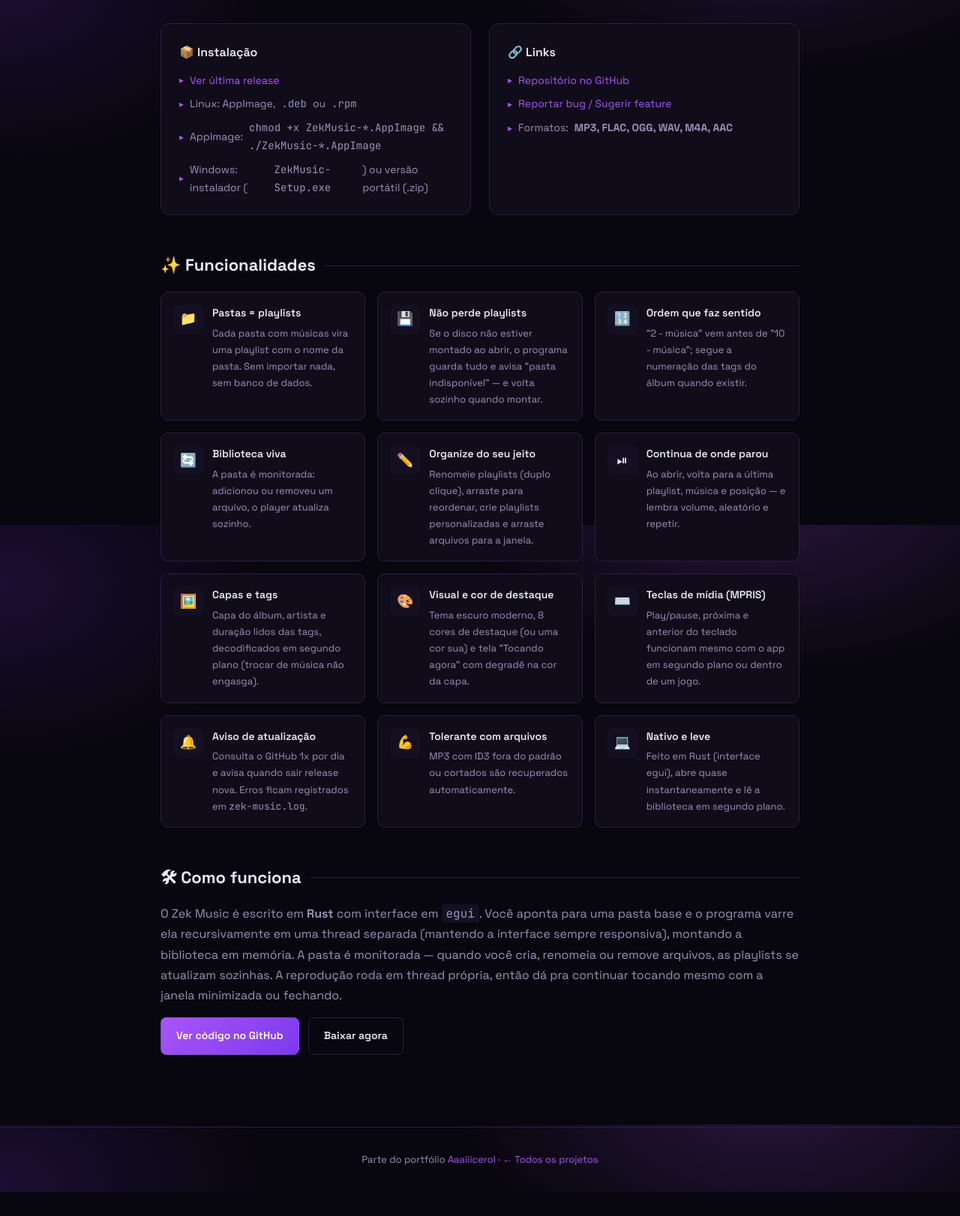
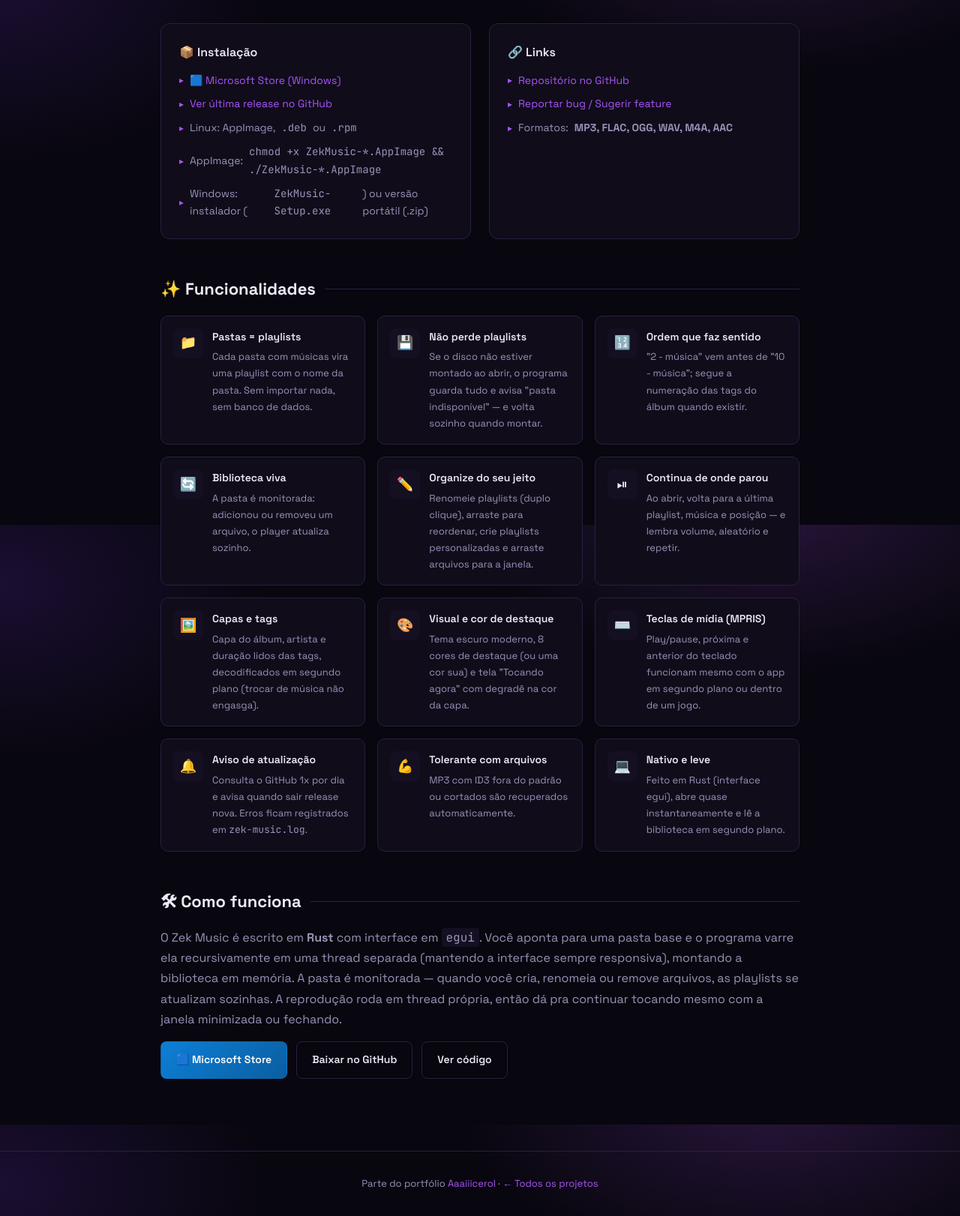
Before and after one commit to aaaiiicerol/aaaiiicerol.github.io, a plain HTML site: page docs/projects/zek-music.html in a window 1280 px wide. Shown: the part 900-2522 px from the top of the page at 75% size. Before the commit the page ends 2490 px from the top, so only its background shows below. Drawn offline with Linux system fonts and the light colour scheme; files whose address does not match are found by name.

Commit message:
Site: link da Microsoft Store no Zek Music (detalhe + badge na home)

```diff
--- a/docs/projects/zek-music.html
+++ b/docs/projects/zek-music.html
@@ -45,6 +45,8 @@
     .btn-primary:hover { background:linear-gradient(135deg, var(--accent-hover), #a855f7); color:#fff; }
     .btn-secondary { background:transparent; border-color:var(--border); color:var(--fg); }
     .btn-secondary:hover { border-color:var(--accent); color:var(--accent); }
+    .btn-msft { background:linear-gradient(135deg, #0d7fd6, #0a5ea0); color:#fff; }
+    .btn-msft:hover { background:linear-gradient(135deg, #2e97e6, #0d7fd6); color:#fff; }
     .features { display:grid; grid-template-columns:repeat(auto-fit,minmax(240px,1fr)); gap:16px; }
     .feature { display:flex; gap:12px; padding:16px; background:var(--card-bg); border:1px solid var(--border); border-radius:10px; }
     .feature-icon { width:40px; height:40px; border-radius:8px; background:var(--bg-elevated); display:flex; align-items:center; justify-content:center; font-size:18px; flex-shrink:0; }
@@ -68,6 +70,7 @@
         <span class="badge">.rpm</span>
         <span class="badge">Linux</span>
         <span class="badge">Windows</span>
+        <a href="https://apps.microsoft.com/detail/9nr01dh36226" target="_blank" rel="noopener" class="badge" style="border-color:#0d7fd6; color:#4db8ff;">🟦 Microsoft Store</a>
         <span class="badge">MIT</span>
       </div>
     </div>
@@ -86,7 +89,8 @@
         <div class="card">
           <h3>📦 Instalação</h3>
           <ul>
-            <li><a href="https://github.com/aaaiiicerol/zek-music/releases/latest" target="_blank" rel="noopener">Ver última release</a></li>
+            <li><a href="https://apps.microsoft.com/detail/9nr01dh36226" target="_blank" rel="noopener">🟦 Microsoft Store (Windows)</a></li>
+            <li><a href="https://github.com/aaaiiicerol/zek-music/releases/latest" target="_blank" rel="noopener">Ver última release no GitHub</a></li>
             <li>Linux: AppImage, <code class="mono">.deb</code> ou <code class="mono">.rpm</code></li>
             <li>AppImage: <code class="mono">chmod +x ZekMusic-*.AppImage && ./ZekMusic-*.AppImage</code></li>
             <li>Windows: instalador (<code class="mono">ZekMusic-Setup.exe</code>) ou versão portátil (.zip)</li>
@@ -124,8 +128,9 @@
         <h2>🛠 Como funciona</h2>
         <p style="color:var(--fg-muted); margin-bottom:16px;">O Zek Music é escrito em <strong>Rust</strong> com interface em <code class="mono" style="background:var(--bg-elevated); padding:2px 6px; border-radius:4px;">egui</code>. Você aponta para uma pasta base e o programa varre ela recursivamente em uma thread separada (mantendo a interface sempre responsiva), montando a biblioteca em memória. A pasta é monitorada — quando você cria, renomeia ou remove arquivos, as playlists se atualizam sozinhas. A reprodução roda em thread própria, então dá pra continuar tocando mesmo com a janela minimizada ou fechando.</p>
         <div class="btn-row">
-          <a href="https://github.com/aaaiiicerol/zek-music" target="_blank" rel="noopener" class="btn btn-primary">Ver código no GitHub</a>
-          <a href="https://github.com/aaaiiicerol/zek-music/releases/latest" target="_blank" rel="noopener" class="btn btn-secondary">Baixar agora</a>
+          <a href="https://apps.microsoft.com/detail/9nr01dh36226" target="_blank" rel="noopener" class="btn btn-msft">🟦 Microsoft Store</a>
+          <a href="https://github.com/aaaiiicerol/zek-music/releases/latest" target="_blank" rel="noopener" class="btn btn-secondary">Baixar no GitHub</a>
+          <a href="https://github.com/aaaiiicerol/zek-music" target="_blank" rel="noopener" class="btn btn-secondary">Ver código</a>
         </div>
       </div>
     </div>
```
Also changed, not shown: docs/index.html (+1 -0 lines).
